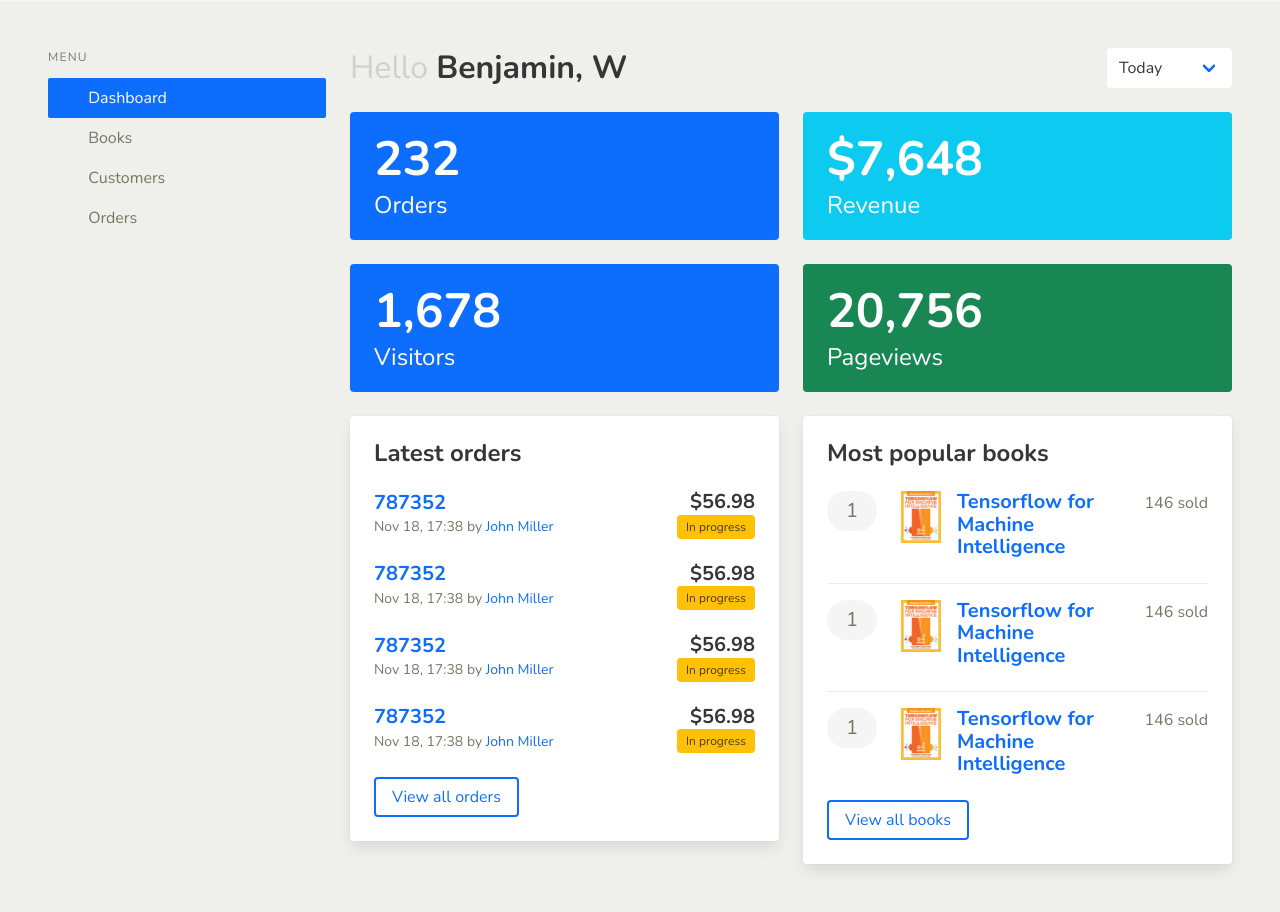
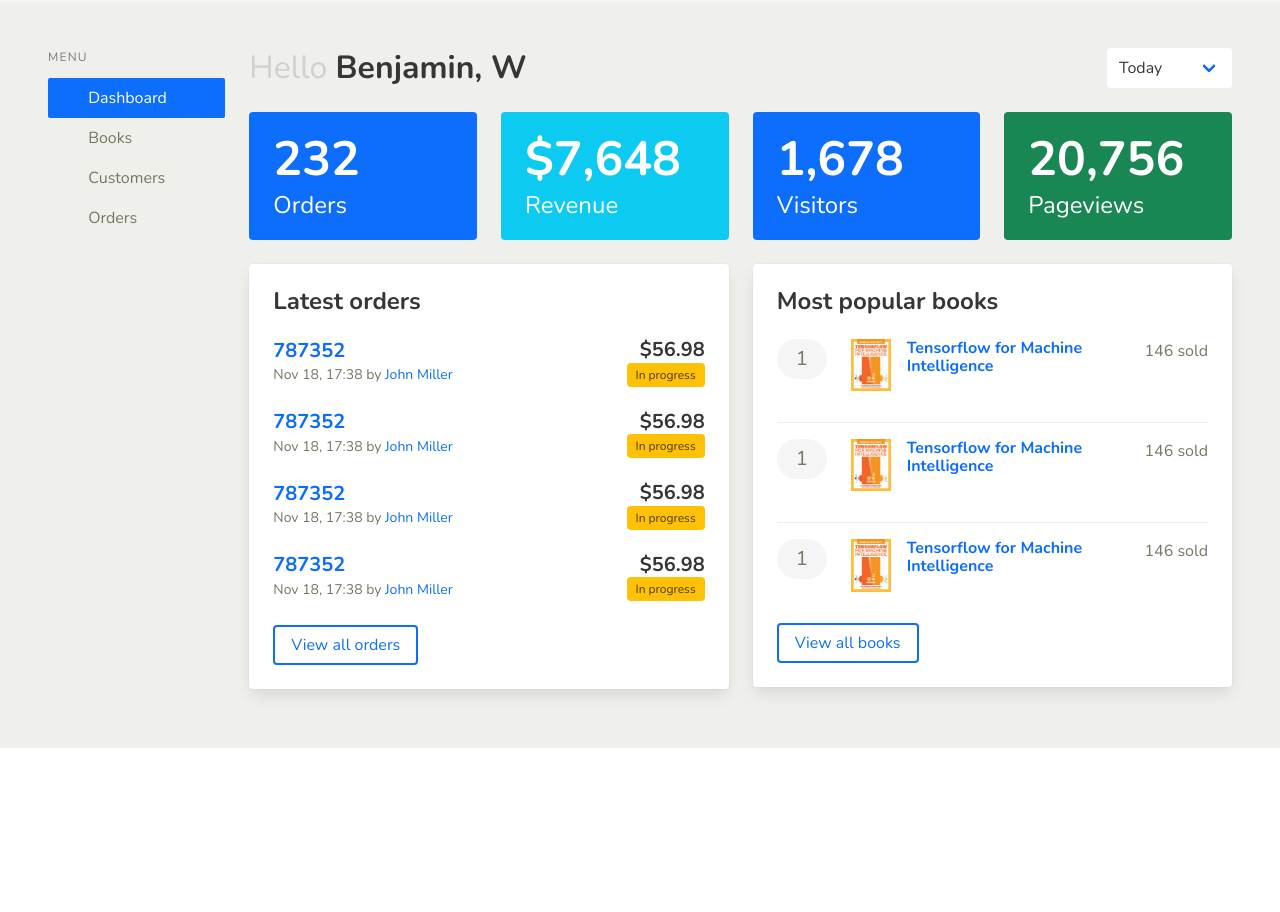
Before and after one commit to julyzergcn/createing_interface_with_bulma, a Django app: page / in a window 1280 px wide. Shown: the part 52-964 px from the top of the page. After the commit the page ends 800 px from the top, so only its background shows below. Run offline with Django 3.2, Linux system fonts and the light colour scheme; style sheets or scripts are compiled from the project's sources; some web fonts are replaced.

Commit message:
use npm-run-all; enable wide screen in scss

```diff
--- a/django_project/book_customer_order/templates/dashboard.html
+++ b/django_project/book_customer_order/templates/dashboard.html
@@ -104,7 +104,7 @@
                 <img src="{% static 'images/tensorflow.jpg' %}" alt="" width="40">
               </div>
               <div class="media-content">
-                <p class="title is-5 is-spaced is-marginless">
+                <p class="title is-6 is-spaced is-marginless">
                   <a href="#">Tensorflow for Machine Intelligence </a>
                 </p>
               </div>
--- a/package.json
+++ b/package.json
@@ -4,10 +4,11 @@
   "description": "",
   "main": "index.js",
   "scripts": {
-    "css-build": "node-sass --omit-source-map-url scss/my-bulma.scss dist/css/my-bulma.css && npm run css-postcss",
+    "css-build": "node-sass --omit-source-map-url scss/my-bulma.scss dist/css/my-bulma.css",
     "css-postcss": "postcss dist/css/my-bulma.css -o dist/css/my-bulma.css",
     "css-watch": "npm run css-build -- --watch",
-    "start": "npm run css-watch"
+    "start": "npm-run-all --parallel css-watch",
+    "deploy": "npm run css-build && npm run css-postcss"
   },
   "author": "",
   "license": "MIT",
@@ -16,6 +17,7 @@
     "font-awesome": "^4.7.0",
     "googlefonts-inliner": "^0.3.3",
     "node-sass": "^6.0.1",
+    "npm-run-all": "^4.1.5",
     "postcss": "^8.3.9",
     "postcss-cli": "^9.0.1"
   }
--- a/scss/my-bulma.scss
+++ b/scss/my-bulma.scss
@@ -6,9 +6,6 @@
 
 
 // Or customize as below
-
-// Import a Google Font
-@import url('https://fonts.googleapis.com/css?family=Nunito:400,700');
 
 // Set your brand colors
 $purple: #8A4D76;
@@ -49,8 +46,8 @@ $grey-light: $beige-light;
 $primary: $blue;
 // $link: $pink;
 $success: $green;
-$widescreen-enabled: false;
-$fullhd-enabled: false;
+// $widescreen-enabled: false;
+// $fullhd-enabled: false;
 
 // Update some of Bulma's component variables
 $body-background-color: $beige-lighter;
@@ -73,3 +70,6 @@ $input-shadow: none;
 
 // Font awesome
 @import "./node_modules/font-awesome/scss/font-awesome.scss";
+
+// Import a Google Font
+@import url('https://fonts.googleapis.com/css?family=Nunito:400,700');
```
Also changed, not shown: Readme.md, 1 other file.
